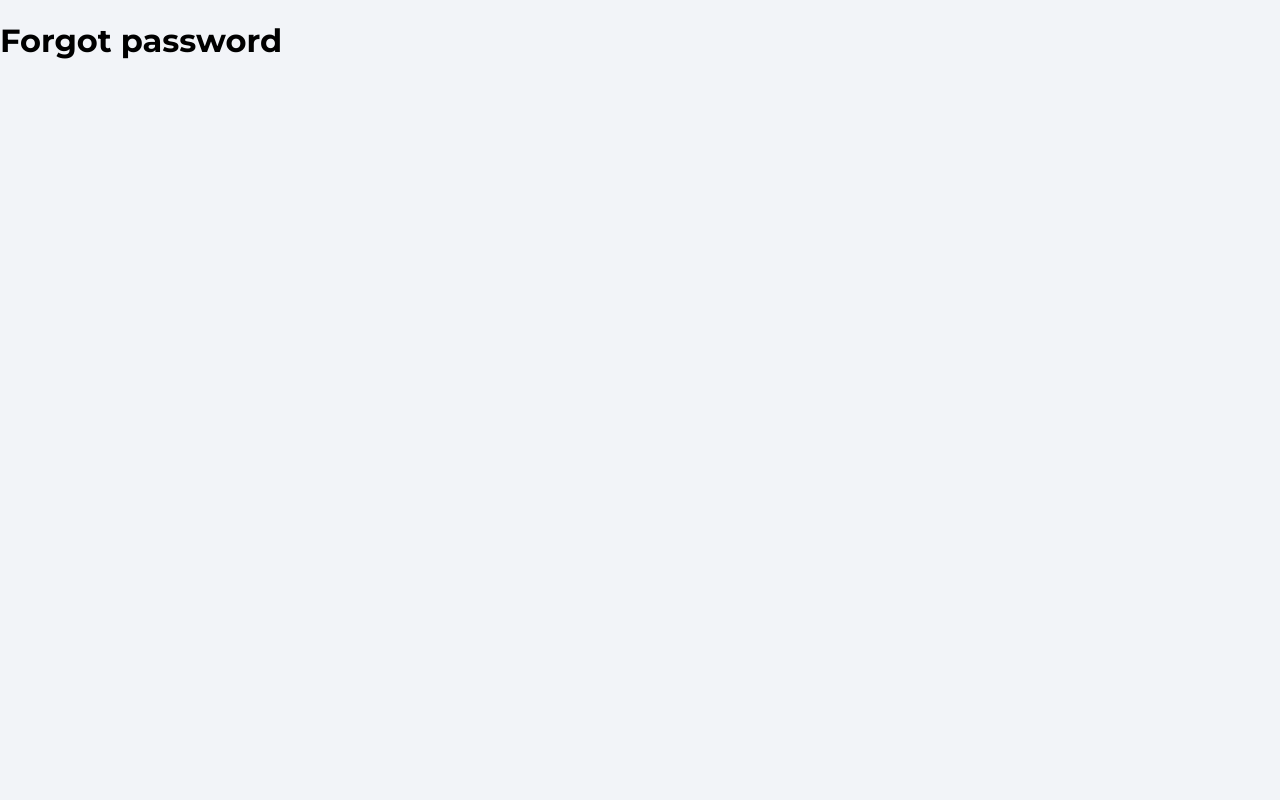
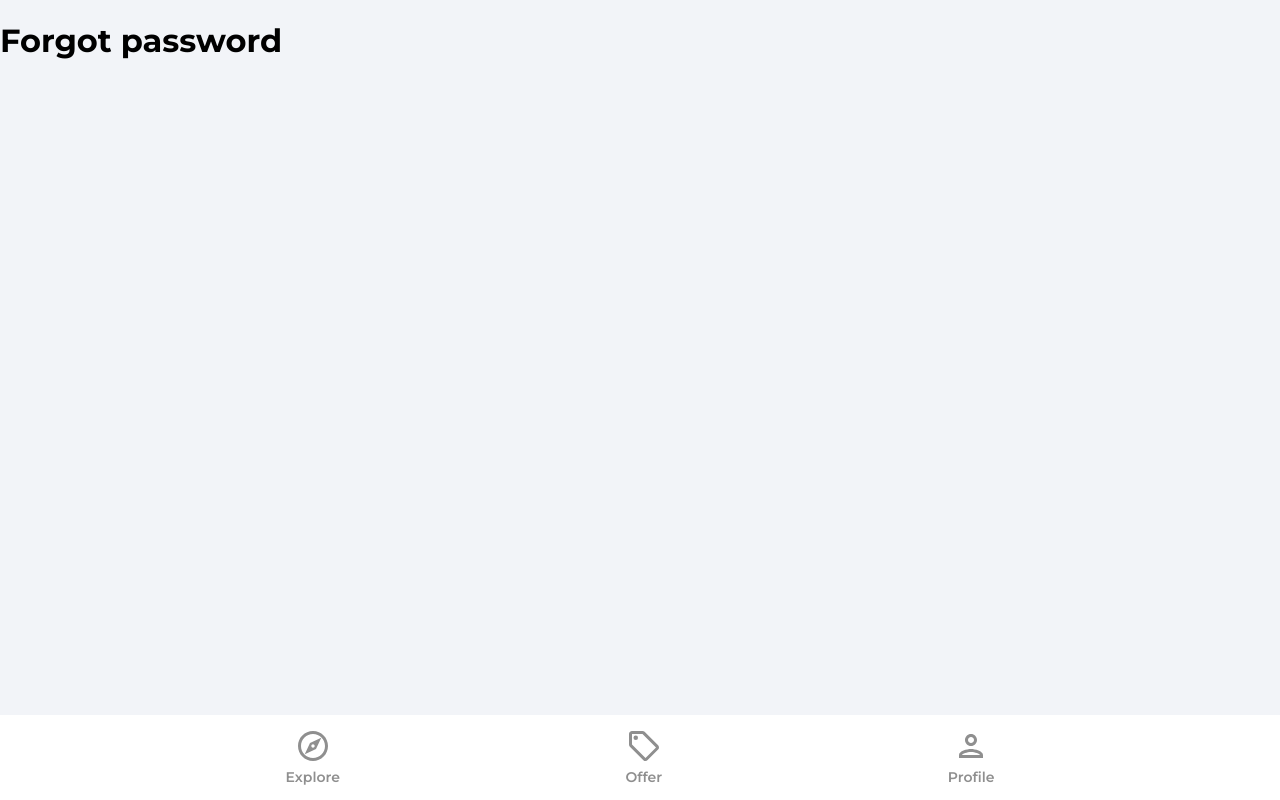
Before and after one commit to David-mwendwa/house-marketplace, a React (Create React App) app: page /forgot-password in a window 1280 px wide. Built offline with nearby package versions, Linux system fonts and the light colour scheme.

Commit message:
create and route Navbar component

```diff
--- a/src/App.js
+++ b/src/App.js
@@ -1,4 +1,5 @@
 import { BrowserRouter as Router, Routes, Route } from 'react-router-dom';
+import Navbar from './components/Navbar';
 import Explore from './pages/Explore';
 import Offers from './pages/Offers';
 import Profile from './pages/Profile';
@@ -18,6 +19,7 @@
           <Route path='/sign-up' element={<SignUp />} />
           <Route path='/forgot-password' element={<ForgotPassword />} />
         </Routes>
+        <Navbar />
       </Router>
     </>
   );
--- /dev/null
+++ b/src/components/Navbar.jsx
@@ -0,0 +1,39 @@
+import React from 'react'
+import {useNavigate, useLocation} from 'react-router-dom'
+import {ReactComponent as OfferIcon} from '../assets/svg/localOfferIcon.svg'
+import {ReactComponent as ExploreIcon} from '../assets/svg/exploreIcon.svg'
+import {ReactComponent as PersonOutlineIcon} from '../assets/svg/personOutlineIcon.svg'
+
+function Navbar() {
+  const navigate = useNavigate()
+  const location = useLocation()
+
+  const pathMatchRoute = (route) => {
+    if (route === location.pathname) {
+      return true
+    }
+  }
+
+  return (
+    <footer className="navbar">
+      <nav className="navbarNav">
+        <ul className="navbarListItems">
+          <li className="navbarListItem" onClick={() => navigate('/')}>
+            <ExploreIcon fill={pathMatchRoute('/') ? '#2c2c2c' : '#8f8f8f'} width='36px' height='36px' />
+            <p className={pathMatchRoute('/') ? 'navbarListItemNameActive' : 'navbarListItemName'}>Explore</p>
+          </li>
+          <li className="navbarListItem" onClick={() => navigate('/offers')}>
+            <OfferIcon fill={pathMatchRoute('/offers') ? '#2c2c2c' : '#8f8f8f'} width='36px' height='36px' />
+            <p className={pathMatchRoute('/offers') ? 'navbarListItemNameActive' : 'navbarListItemName'}>Offer</p>
+          </li>
+          <li className="navbarListItem" onClick={() => navigate('/profile')}>
+            <PersonOutlineIcon fill={pathMatchRoute('/profile') ? '#2c2c2c' : '#8f8f8f'} width='36px' height='36px' />
+            <p className={pathMatchRoute('/profile') ? 'navbarListItemNameActive' : 'navbarListItemName'}>Profile</p>
+          </li>
+        </ul>
+      </nav>
+    </footer>
+  )
+}
+
+export default Navbar
```
